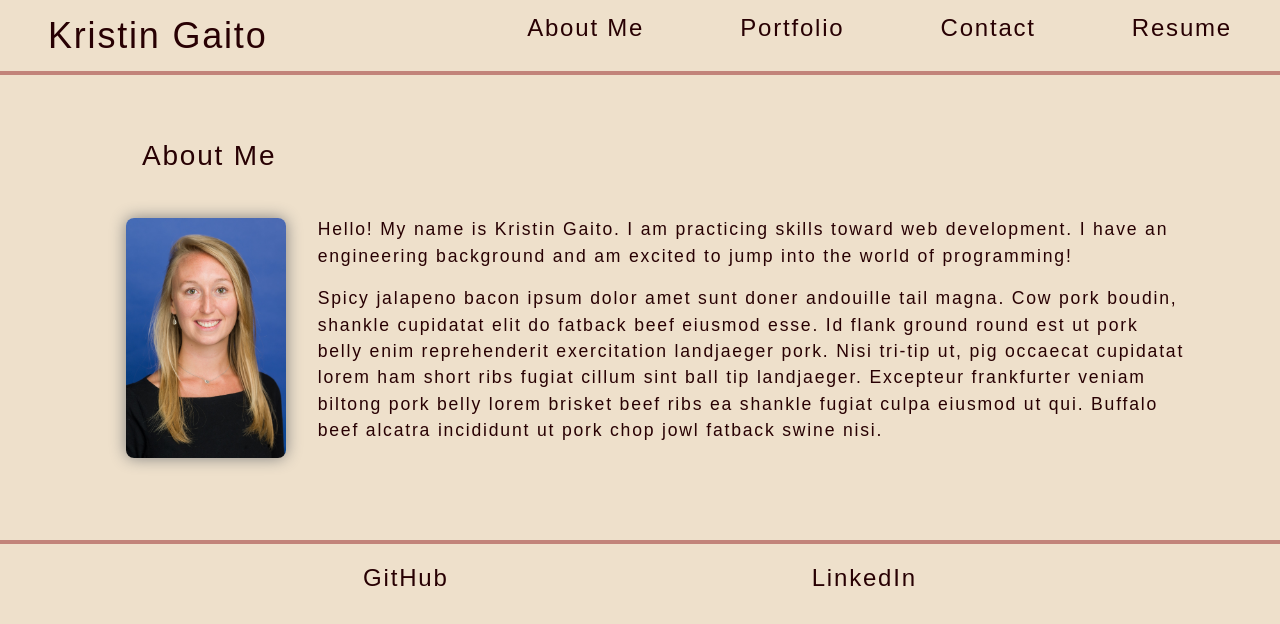
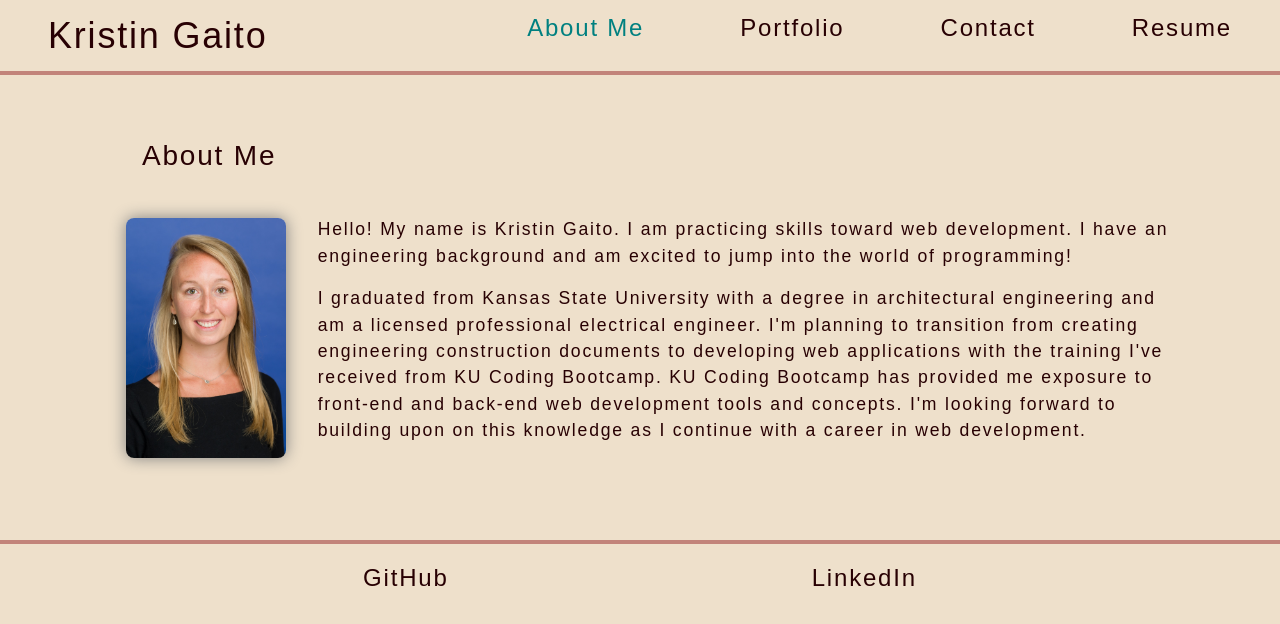
Before and after one commit to kngurley25/portfolio-spa, a React (Create React App) app: page / in a window 1280 px wide. Shown: the top 624 px of the page. Built offline with nearby package versions, Linux system fonts and the light colour scheme.

Commit message:
update bio section, misc style

```diff
--- a/src/App.js
+++ b/src/App.js
@@ -8,24 +8,18 @@ import Resume from "./components/Resume";
 import Footer from "./components/Footer";
 
 function App() {
-
-
-
   return (
     <div>
       <Router>
         <Header></Header>
-
         <Switch>
           <main>
           <Route exact path = "/" component = {About}></Route>
           <Route exact path = "/Project" component = {Project}></Route>
           <Route exact path = "/ContactForm" component = {ContactForm}></Route>
           <Route exact path = "/Resume" component = {Resume}></Route>
-          {/* <Route component = {About}></Route> */}
           </main>
         </Switch>
-
         <Footer></Footer>
       </Router>
     </div>
--- a/src/components/About/index.js
+++ b/src/components/About/index.js
@@ -13,7 +13,10 @@ function About() {
                         I have an engineering background and am excited to jump into the world of programming!
                     </p>
                     <p>
-                        Spicy jalapeno bacon ipsum dolor amet sunt doner andouille tail magna. Cow pork boudin, shankle cupidatat elit do fatback beef eiusmod esse. Id flank ground round est ut pork belly enim reprehenderit exercitation landjaeger pork. Nisi tri-tip ut, pig occaecat cupidatat lorem ham short ribs fugiat cillum sint ball tip landjaeger. Excepteur frankfurter veniam biltong pork belly lorem brisket beef ribs ea shankle fugiat culpa eiusmod ut qui. Buffalo beef alcatra incididunt ut pork chop jowl fatback swine nisi.
+                        I graduated from Kansas State University with a degree in architectural engineering and am a licensed professional electrical engineer.
+                        I'm planning to transition from creating engineering construction documents to developing web applications with the training I've received from KU Coding Bootcamp.
+                        KU Coding Bootcamp has provided me exposure to front-end and back-end web development tools and concepts.
+                        I'm looking forward to building upon on this knowledge as I continue with a career in web development.
                     </p>
                 </div>
             </div>
--- a/src/index.css
+++ b/src/index.css
@@ -10,6 +10,7 @@ main {
   --tertiary: #c2847a;
   --light: #eee0cb;
   --dark: #280003ff;
+  --accent: teal;
   --padding1: .5rem 3rem;
   --padding2: 1rem 5rem;
 }
@@ -70,11 +71,7 @@ a {
   padding: var(--padding1);
 }
 a:hover {
-  background-color: var(--tertiary);
-  border-radius: .5rem;
-  border-width: .25rem;
-  border-color: var(--secondary);
-  color: white;
+  color: var(--tertiary)
 }
 
 /* header and navigation */
@@ -96,6 +93,10 @@ header nav ul {
 }
 header nav ul li {
   list-style: none;
+}
+/* from use of NavLink */
+.active {
+  color: var(--accent);
 }
 
 /* section: about */
```
